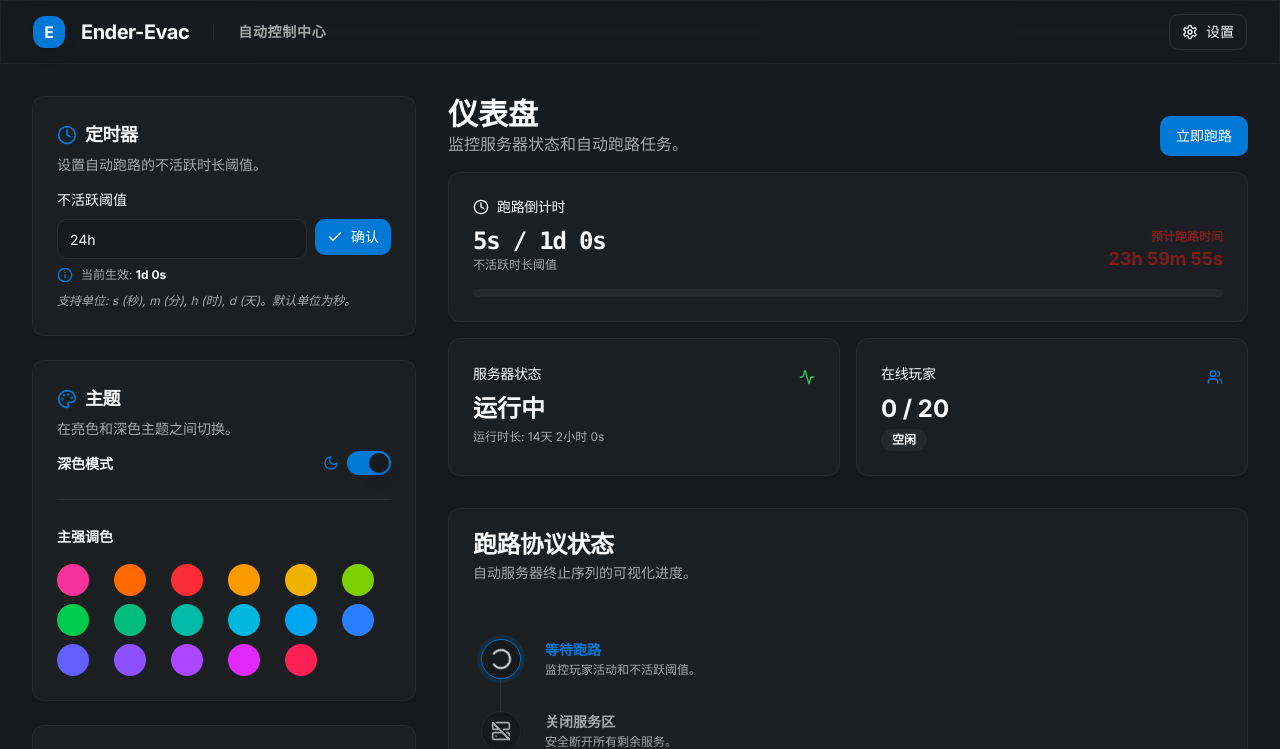
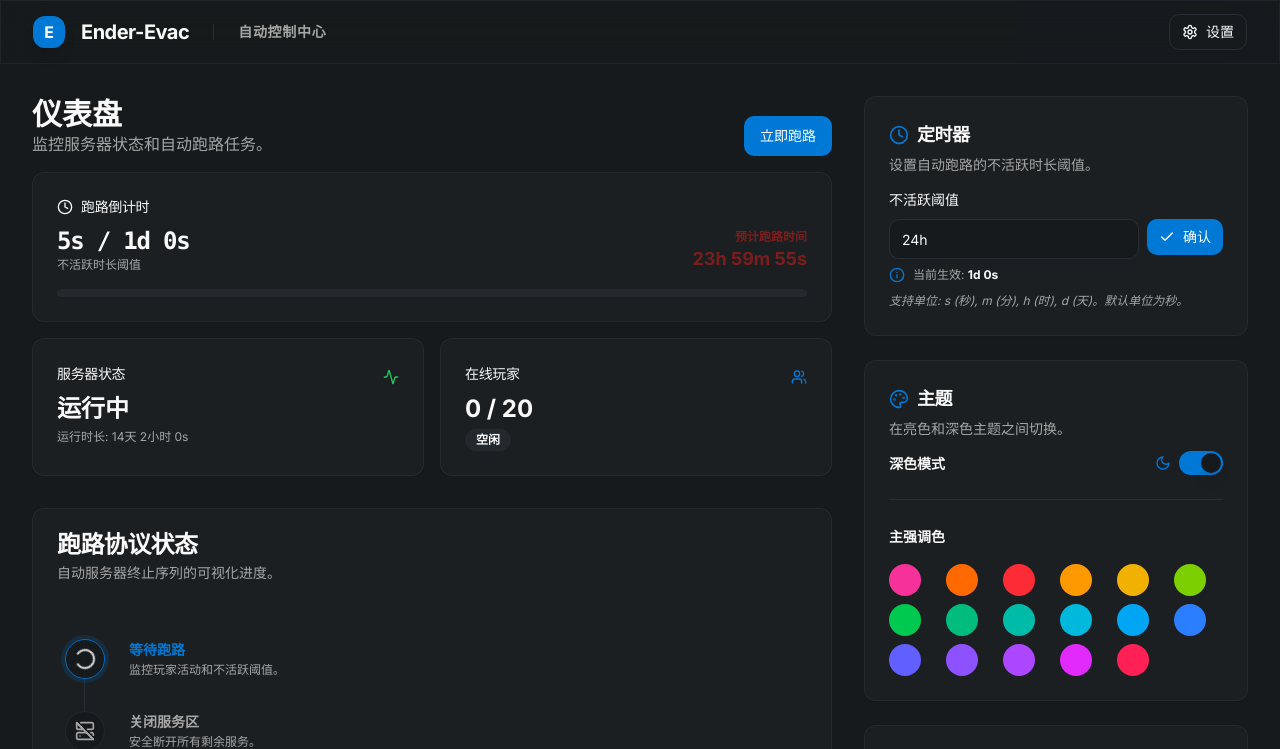
Before and after one commit to 07-iceven/EnderEvac, a Next.js app: page / in a window 1280 px wide. Shown: the top 749 px of the page. Built offline with nearby package versions, Linux system fonts and the light colour scheme.

Commit message:
将主界面左右两列卡片调换

```diff
--- a/src/app/page.tsx
+++ b/src/app/page.tsx
@@ -56,17 +56,7 @@ export default function Home() {
 
         <div className="flex-1 p-8 max-w-7xl mx-auto w-full">
           <div className="grid grid-cols-1 lg:grid-cols-3 gap-8 items-start">
-            {/* Left Column: Configuration Cards */}
-            <div className="lg:col-span-1 space-y-8">
-              <ConfigPanel
-                settings={settings}
-                onUpdate={updateSettings}
-                isDarkMode={isDarkMode}
-                setIsDarkMode={setIsDarkMode}
-              />
-            </div>
-
-            {/* Right Column: Dashboard and Protocol Progress (Aligned vertically) */}
+            {/* Left Column: Dashboard and Protocol Progress (Aligned vertically) */}
             <div className="lg:col-span-2 space-y-8">
               <section className="space-y-4">
                 <div className="flex justify-between items-end">
@@ -100,6 +90,16 @@ export default function Home() {
                 currentStep={currentEvacStep}
               />
             </div>
+
+            {/* Right Column: Configuration Cards */}
+            <div className="lg:col-span-1 space-y-8">
+              <ConfigPanel
+                settings={settings}
+                onUpdate={updateSettings}
+                isDarkMode={isDarkMode}
+                setIsDarkMode={setIsDarkMode}
+              />
+            </div>
           </div>
         </div>
 
```
